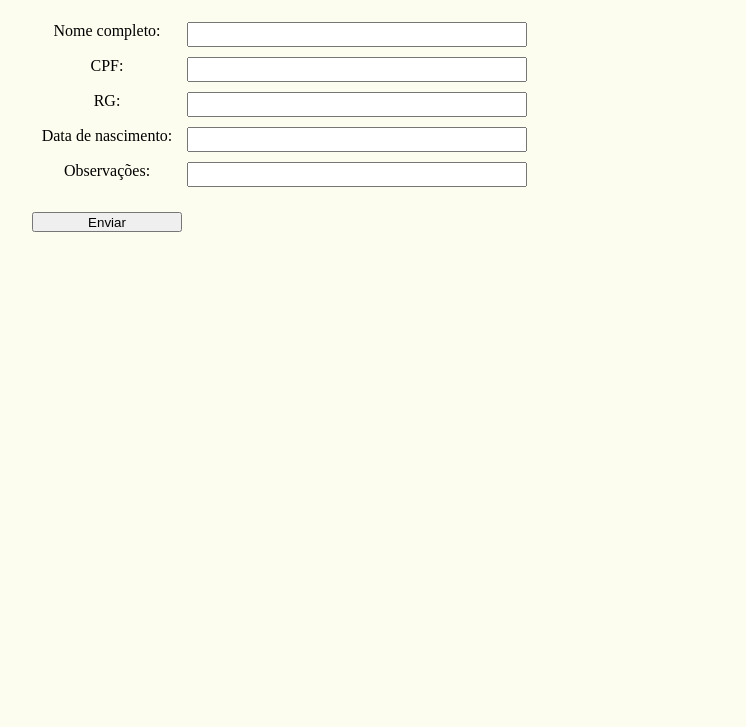
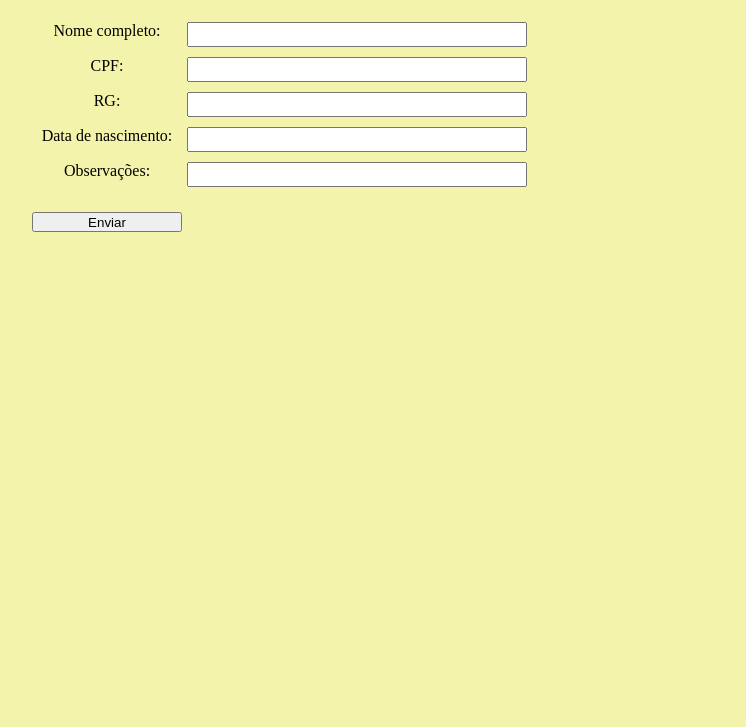
Before and after one commit to RamonVeirone/javascript-course, a plain HTML site: page Treino/treino.html in a window 1280 px wide. Shown: the part 73-800 px from the top of the page, without its empty margins (56-802 px from the left). Drawn offline with Linux system fonts and the light colour scheme.

Commit message:
treino25

```diff
--- a/Treino/treino.css
+++ b/Treino/treino.css
@@ -1,5 +1,5 @@
 body {
-    background-color: rgb(253, 253, 239);
+    background-color: rgb(243, 243, 171);
     text-align: center;
 }
 
```
